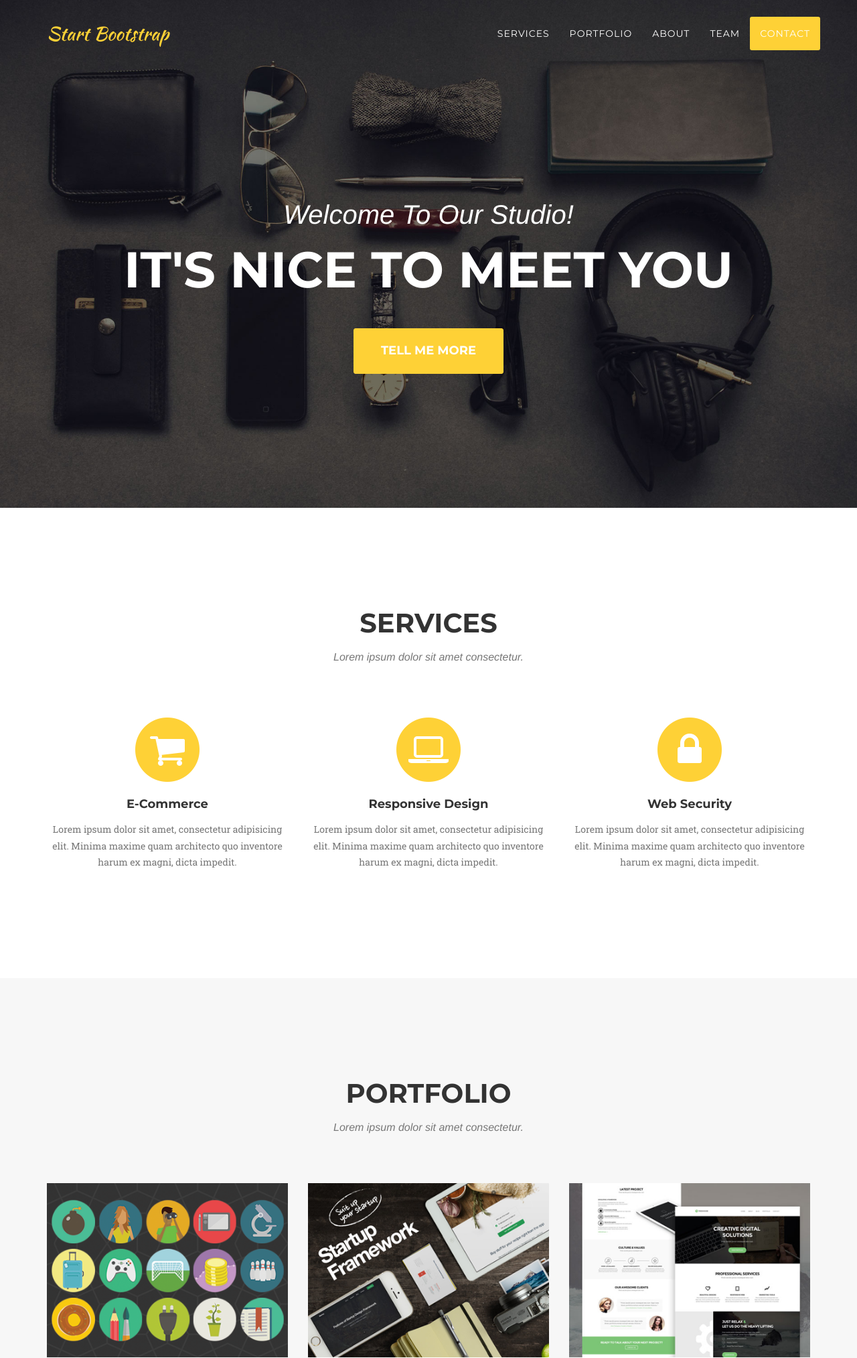
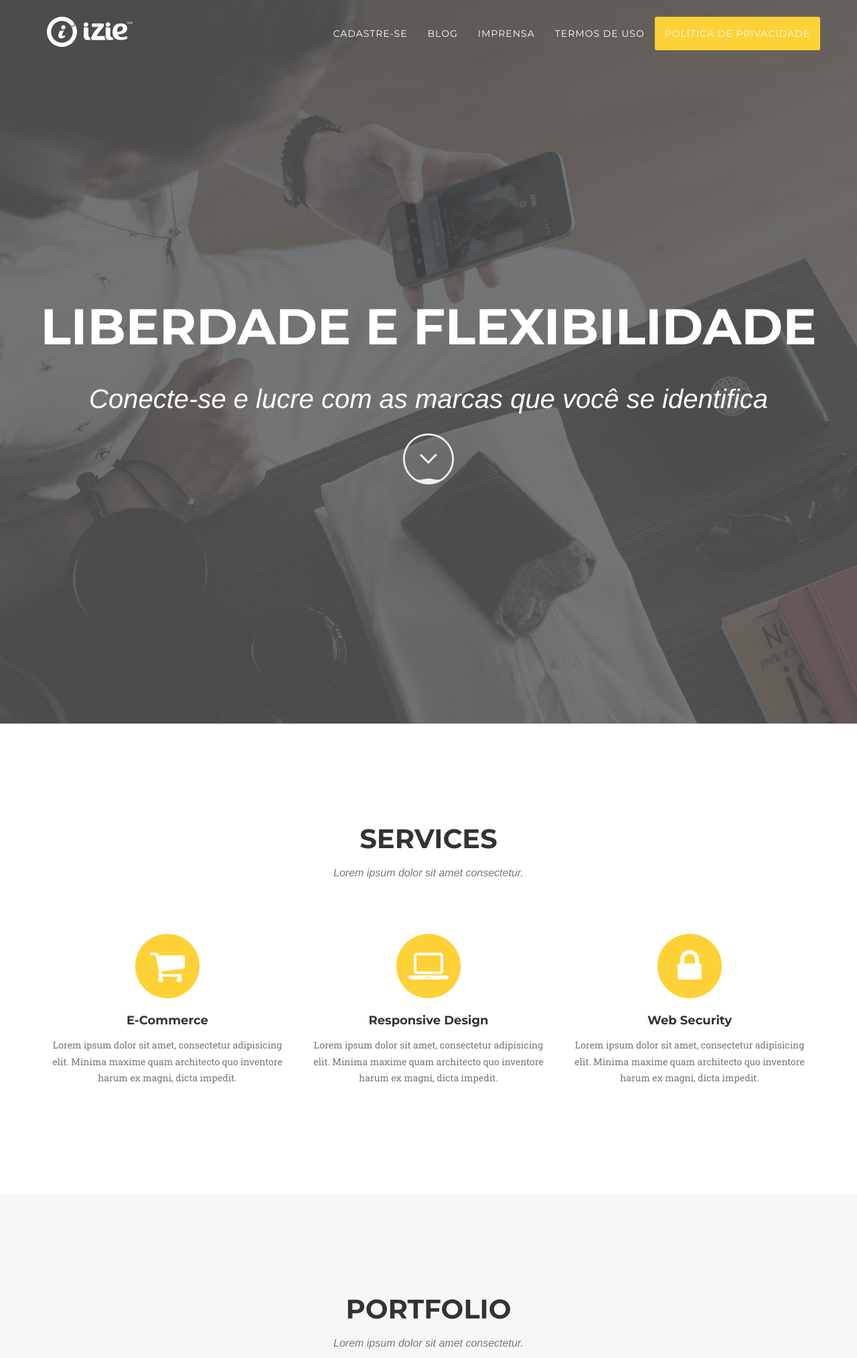
Before and after one commit to wellingtonmota13/izie-embaixadores, a PHP site: page / in a window 1280 px wide. Shown: the top 2027 px of the page at 67% size. Run offline with PHP 8.4, Linux system fonts and the light colour scheme; some libraries are stand-ins or nearby versions; some web fonts are replaced.

Commit message:
add big header

```diff
--- a/css/agency.css
+++ b/css/iziestyle.css
@@ -18,6 +18,7 @@ body {
 }
 
 p {
+
     font-size: 14px;
     line-height: 1.75;
 }
@@ -262,16 +263,24 @@ fieldset[disabled] .btn-xl.active {
 }
 
 header {
+   position: relative;
+    width: 100%;
+    min-height: auto;
     text-align: center;
     color: #fff;
-    background-attachment: scroll;
     background-image: url(../img/header-bg.jpg);
-    background-position: center center;
-    background-repeat: none;
+    background-position: center;
     -webkit-background-size: cover;
     -moz-background-size: cover;
     background-size: cover;
     -o-background-size: cover;
+}
+
+header .header-content {
+    position: relative;
+    width: 100%;
+    padding: 150px 15px;
+    text-align: center;
 }
 
 header .intro-text {
--- a/index.html
+++ b/index.html
@@ -1,5 +1,5 @@
 <!DOCTYPE html>
-<html lang="en">
+<html lang="pt-BR">
 
 <head>
 
@@ -9,13 +9,13 @@
     <meta name="description" content="">
     <meta name="author" content="">
 
-    <title>Agency - Start Bootstrap Theme</title>
+    <title>Izie - Embaixadores</title>
 
     <!-- Bootstrap Core CSS -->
     <link href="css/bootstrap.min.css" rel="stylesheet">
 
     <!-- Custom CSS -->
-    <link href="css/agency.css" rel="stylesheet">
+    <link href="css/iziestyle.css" rel="stylesheet">
 
     <!-- Custom Fonts -->
     <link href="font-awesome/css/font-awesome.min.css" rel="stylesheet" type="text/css">
@@ -23,6 +23,7 @@
     <link href='https://fonts.googleapis.com/css?family=Kaushan+Script' rel='stylesheet' type='text/css'>
     <link href='https://fonts.googleapis.com/css?family=Droid+Serif:400,700,400italic,700italic' rel='stylesheet' type='text/css'>
     <link href='https://fonts.googleapis.com/css?family=Roboto+Slab:400,100,300,700' rel='stylesheet' type='text/css'>
+    <link href='https://fonts.googleapis.com/css?family=Lato:400,100,300,700,900' rel='stylesheet' type='text/css'>
 
     <!-- HTML5 Shim and Respond.js IE8 support of HTML5 elements and media queries -->
     <!-- WARNING: Respond.js doesn't work if you view the page via file:// -->
@@ -46,7 +47,7 @@
                     <span class="icon-bar"></span>
                     <span class="icon-bar"></span>
                 </button>
-                <a class="navbar-brand page-scroll" href="#page-top">Start Bootstrap</a>
+                <a class="page-scroll" href="#page-top"><img src="img/logos/izie.svg" alt=""></a>
             </div>
 
             <!-- Collect the nav links, forms, and other content for toggling -->
@@ -56,19 +57,19 @@
                         <a href="#page-top"></a>
                     </li>
                     <li>
-                        <a class="page-scroll" href="#services">Services</a>
+                        <a class="page-scroll" href="#services">Cadastre-se</a>
                     </li>
                     <li>
-                        <a class="page-scroll" href="#portfolio">Portfolio</a>
+                        <a class="page-scroll" href="#portfolio">Blog</a>
                     </li>
                     <li>
-                        <a class="page-scroll" href="#about">About</a>
+                        <a class="page-scroll" href="#about">Imprensa</a>
                     </li>
                     <li>
-                        <a class="page-scroll" href="#team">Team</a>
+                        <a class="page-scroll" href="#team">Termos de uso</a>
                     </li>
                     <li>
-                        <a class="page-scroll" href="#contact">Contact</a>
+                        <a class="page-scroll" href="#contact">Política de privacidade</a>
                     </li>
                 </ul>
             </div>
@@ -79,11 +80,11 @@
 
     <!-- Header -->
     <header>
-        <div class="container">
+        <div class="header-content">
             <div class="intro-text">
-                <div class="intro-lead-in">Welcome To Our Studio!</div>
-                <div class="intro-heading">It's Nice To Meet You</div>
-                <a href="#services" class="page-scroll btn btn-xl">Tell Me More</a>
+                <div class="intro-heading">Liberdade e Flexibilidade</div>
+                <div class="intro-lead-in">Conecte-se e lucre com as marcas que você se identifica</div>
+                <a href="#services" class="page-scroll btn"><img src="img/arrow-down.svg" alt=""></a>
             </div>
         </div>
     </header>
```
Also changed, not shown: img/arrow-down.svg (added), img/header-bg.jpg, img/logos/izie.svg (added), 2 other files.
